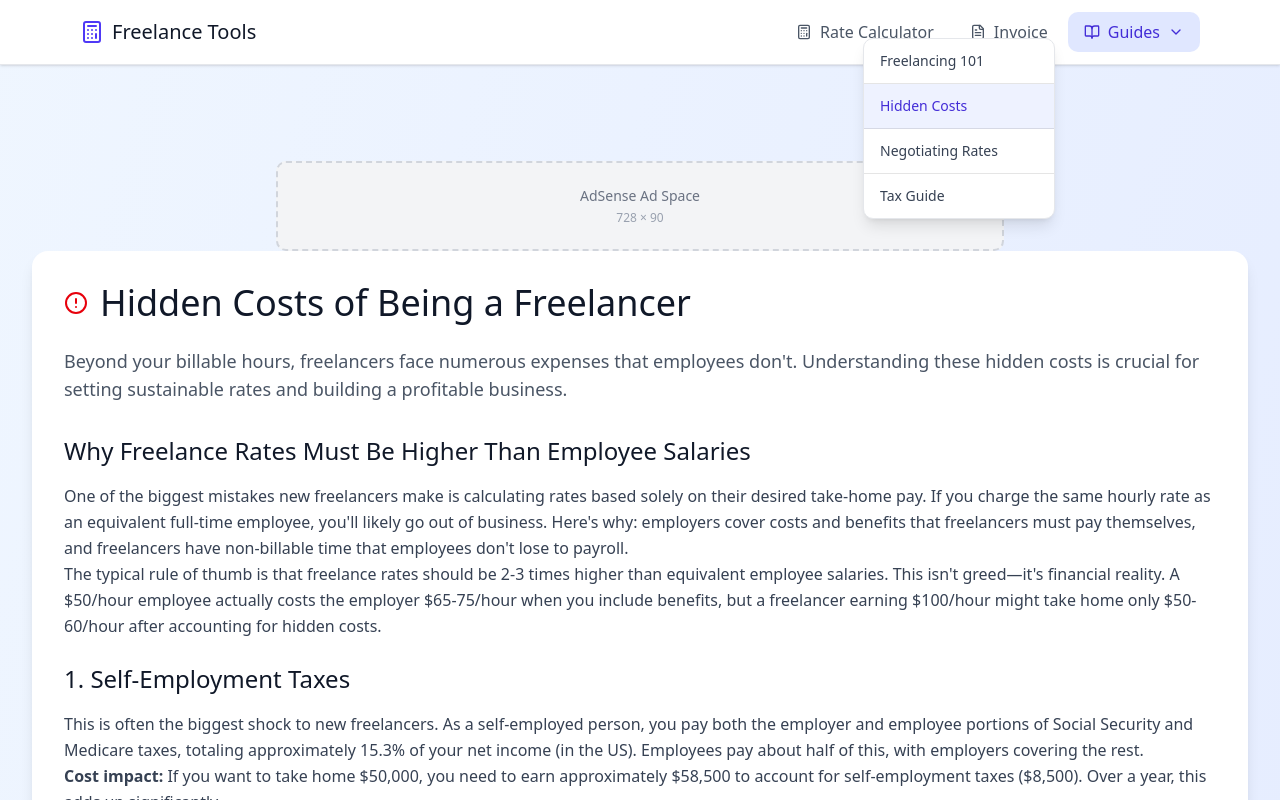
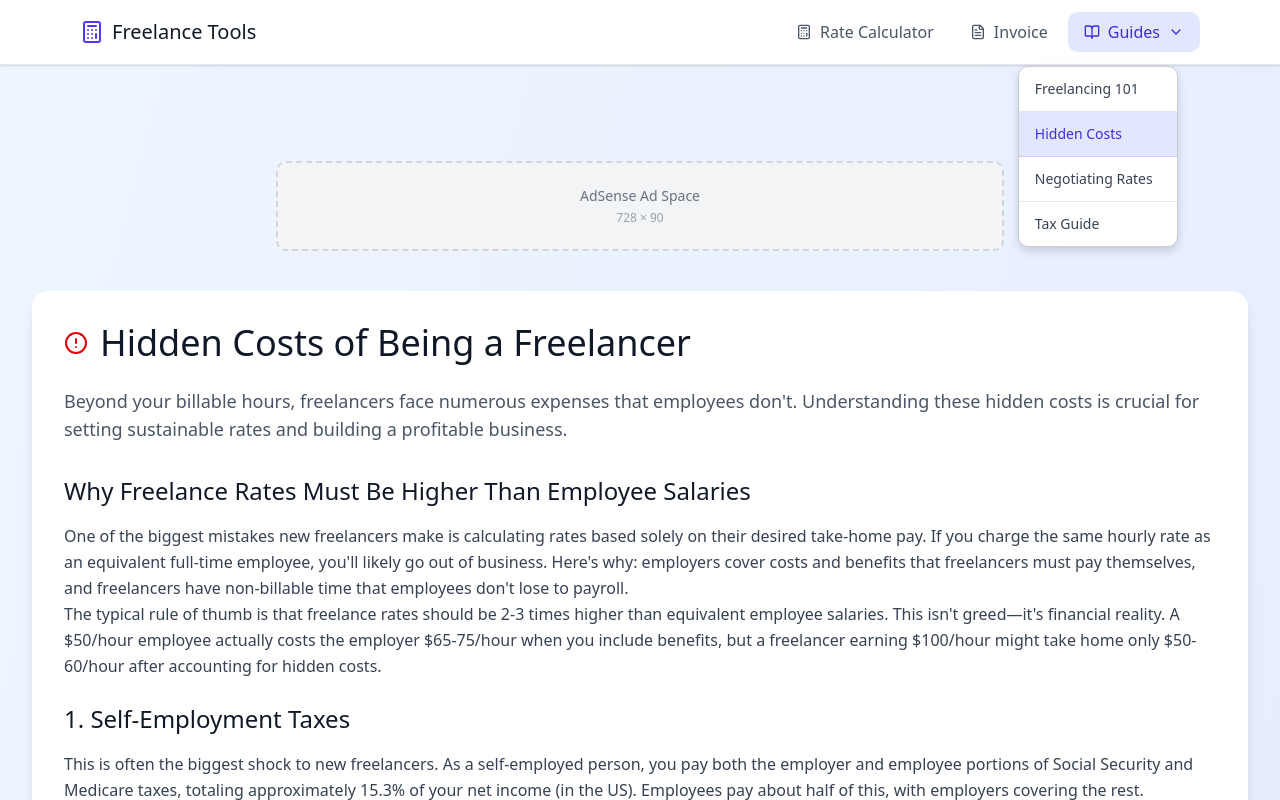
Before and after one commit to Glenn-Dunnegan/Freelancefinance, a React (Vite) app: page /guide/hidden-costs in a window 1280 px wide. Both pictures are taken after a click on the button "Guides". Shown: the top 800 px of the page. Built offline with nearby package versions, Linux system fonts and the light colour scheme.

Commit message:
Updated Guides Button

```diff
--- a/package.json
+++ b/package.json
@@ -25,7 +25,7 @@
             "@radix-ui/react-select": "^2.1.6",
             "@radix-ui/react-separator": "^1.1.2",
             "@radix-ui/react-slider": "^1.2.3",
-            "@radix-ui/react-slot": "^1.1.2",
+            "@radix-ui/react-slot": "^1.2.4",
             "@radix-ui/react-switch": "^1.1.3",
             "@radix-ui/react-tabs": "^1.1.3",
             "@radix-ui/react-toggle": "^1.1.2",
--- /dev/null
+++ b/src/components/Dd.tsx
@@ -0,0 +1,115 @@
+import React, { useState, useRef, useLayoutEffect } from "react";
+import {BookOpen, ChevronDown } from 'lucide-react';
+import { Link, useLocation } from "react-router-dom";
+
+type DropdownItem = {
+  label: string;
+  path: string;
+  onClick: () => void;
+};
+
+type DropdownProps = {
+  label: string;
+  items: DropdownItem[];
+  activePath?: string;
+};
+
+export const Dropdown2: React.FC<DropdownProps> = ({ label, items }) => {
+  const [open, setOpen] = useState(false);
+  const [menuStyle, setMenuStyle] = useState<React.CSSProperties>({});
+  const containerRef = useRef<HTMLDivElement>(null);
+  const menuRef = useRef<HTMLUListElement>(null);
+  const location = useLocation();
+
+  // Check if any dropdown item matches the current path
+  const isDropdownActive = items.some(item => location.pathname === item.path);
+
+  const handleBlur = (e: React.FocusEvent<HTMLDivElement>) => {
+    const next = e.relatedTarget as Node | null;
+    if (!containerRef.current?.contains(next)) {
+      setOpen(false);
+    }
+  };
+
+  useLayoutEffect(() => {
+    if (!open || !menuRef.current) return;
+
+    const rect = menuRef.current.getBoundingClientRect();
+    const overflowRight = rect.right > window.innerWidth;
+
+    if (overflowRight) {
+      setMenuStyle({ right: 0 });
+    } else {
+      setMenuStyle({ left: -60 });
+    }
+  }, [open]);
+
+  return (
+    <div
+      ref={containerRef}
+      tabIndex={-1}
+      onBlur={handleBlur}
+      style={{
+        position: "relative",
+        display: "inline-block",
+      }}
+    >
+      <button className={`ddbtn ${
+          isDropdownActive ? 'bg-indigo-100 text-indigo-700' : ''
+        }`}
+        onClick={() => setOpen((o) => !o)}
+        aria-haspopup="menu"
+        aria-expanded={open}
+      >
+        <BookOpen className="w-4 h-4" />
+        {label}
+        <ChevronDown className={`w-4 h-4 transition-transform ${open ? 'rotate-180' : ''}`} />
+      </button>
+
+      {open && (
+        <ul
+          ref={menuRef}
+          className="ddmenu"
+          role="menu"
+          style={{
+            position: "absolute",
+            top: "calc(100% + 4px)",
+            left: "-500px",
+            borderRadius: "10px",
+            zIndex: 1000,
+            listStyle: "none",
+            padding: 0,
+            margin: 10,
+            background: "white",
+            border: "1px solid #ccc",
+            minWidth: "160px",
+            boxShadow: "0 4px 10px rgba(0,0,0,0.15)",
+            ...menuStyle,
+          }}
+        >
+          {items.map((item, i) => {
+            const isActive = location.pathname === item.path;
+            return (
+            <li key={i}>
+              <Link
+                to = {item.path}
+                role="menuitem"
+                className={`block w-full text-left px-4 py-3 text-sm transition-colors ${
+                  isActive ? 'bg-indigo-100 text-indigo-700 font-semibold' : 'text-gray-700 hover:bg-gray-50'
+                } ${
+                  i !== items.length - 1 ? 'border-b border-gray-100' : ''
+                } ${i === 0 ? 'rounded-t-lg' : ''} ${i === items.length - 1 ? 'rounded-b-lg' : ''}`}
+                onClick={() => {
+                  item.onClick();
+                  setOpen(false);
+                }}
+              >
+                {item.label}
+              </Link>
+            </li>
+          )})}
+        </ul>
+      )}
+    </div>
+  );
+};
--- a/src/components/FreelancerTaxGuide.tsx
+++ b/src/components/FreelancerTaxGuide.tsx
@@ -8,7 +8,9 @@ export function FreelancerTaxGuide() {
     <div className="max-w-4xl mx-auto py-12 px-4">
       <SEOHead />
 
-      <AdPlaceholder type="leaderboard" className="mb-6" />
+      <div style={{marginBottom:40}}>
+        <AdPlaceholder type="leaderboard" className="mb-6" />
+      </div>
 
       <article className="bg-white rounded-2xl shadow-lg p-8 mb-8">
         <div className="flex items-center gap-3 mb-6">
--- a/src/components/FreelancingGuide2026.tsx
+++ b/src/components/FreelancingGuide2026.tsx
@@ -8,7 +8,9 @@ export function FreelancingGuide2026() {
     <div className="max-w-4xl mx-auto py-12 px-4">
       <SEOHead />
 
-      <AdPlaceholder type="leaderboard" className="mb-6" />
+      <div style={{marginBottom:40}}>
+        <AdPlaceholder type="leaderboard" className="mb-6" />
+      </div>
 
       <article className="bg-white rounded-2xl shadow-lg p-8 mb-8">
         <div className="flex items-center gap-3 mb-6">
--- a/src/components/HiddenCosts.tsx
+++ b/src/components/HiddenCosts.tsx
@@ -8,7 +8,9 @@ export function HiddenCosts() {
     <div className="max-w-4xl mx-auto py-12 px-4">
       <SEOHead />
 
-      <AdPlaceholder type="leaderboard" className="mb-6" />
+      <div style={{marginBottom:40}}>
+        <AdPlaceholder type="leaderboard" className="mb-6" />
+      </div>
 
       <article className="bg-white rounded-2xl shadow-lg p-8 mb-8">
         <div className="flex items-center gap-3 mb-6">
--- a/src/components/Navigation.tsx
+++ b/src/components/Navigation.tsx
@@ -2,6 +2,7 @@ import { Link, useLocation } from 'react-router-dom';
 import { Calculator, FileText, BookOpen, ChevronDown } from 'lucide-react';
 import { useState } from 'react';
 import { Dropdown } from './Dropdown';
+import { Dropdown2 } from './Dd';
 
 export function Navigation() {
   const location = useLocation();
@@ -50,42 +51,7 @@ export function Navigation() {
             </Link>
 
             {/* Guides Dropdown */}
-            <div className="relative">
-              <button
-                onClick={() => setIsGuidesOpen(!isGuidesOpen)}
-                className={`flex items-center gap-2 px-4 py-2 rounded-lg transition-colors ${
-                  isActive('/guide')
-                    ? 'bg-indigo-100 text-indigo-700'
-                    : 'text-gray-600 hover:bg-gray-100'
-                }`}
-              >
-                <BookOpen className="w-4 h-4" />
-                <span>Guides</span>
-                <ChevronDown className={`w-4 h-4 transition-transform ${isGuidesOpen ? 'rotate-180' : ''}`} />
-              </button>
-
-              {isGuidesOpen && (
-                <div className="dropdown">
-                  {/*className="absolute top-full left-0 mt-2 w-48 bg-white rounded-lg shadow-lg border border-gray-200 z-50"*/}
-                  {guideLinks.map(guide => (
-                    <Link
-                      key={guide.path}
-                      to={guide.path}
-                      onClick={() => setIsGuidesOpen(false)}
-                      className={`block px-4 py-3 text-sm transition-colors ${
-                        isActive(guide.path)
-                          ? 'bg-indigo-50 text-indigo-700 font-semibold'
-                          : 'text-gray-700 hover:bg-gray-50'
-                      } ${
-                        guideLinks.indexOf(guide) !== guideLinks.length - 1 ? 'border-b border-gray-100' : ''
-                      }`}
-                    >
-                      {guide.label}
-                    </Link>
-                  ))}
-                </div>
-              )}
-            </div>
+            <div><Dropdown2 label={'Guides'} items={guideLinks.map(guide => ({ label: guide.label, onClick: () => setIsGuidesOpen(false), path:guide.path }))} /></div>
           </div>
         </div>
       </div>
--- a/src/components/NegotiatingRates.tsx
+++ b/src/components/NegotiatingRates.tsx
@@ -8,7 +8,9 @@ export function NegotiatingRates() {
     <div className="max-w-4xl mx-auto py-12 px-4">
       <SEOHead />
 
-      <AdPlaceholder type="leaderboard" className="mb-6" />
+      <div style={{marginBottom:40}}>
+        <AdPlaceholder type="leaderboard" className="mb-6" />
+      </div>
 
       <article className="bg-white rounded-2xl shadow-lg p-8 mb-8">
         <div className="flex items-center gap-3 mb-6">
--- a/src/components/ui/button.tsx
+++ b/src/components/ui/button.tsx
@@ -1,6 +1,6 @@
 import * as React from "react";
-import { Slot } from "@radix-ui/react-slot@1.1.2";
-import { cva, type VariantProps } from "class-variance-authority@0.7.1";
+import { Slot } from "@radix-ui/react-slot";
+import { cva, type VariantProps } from "class-variance-authority";
 
 import { cn } from "./utils";
 
--- a/src/index.css
+++ b/src/index.css
@@ -300,6 +300,51 @@
     border: 1px solid var(--color-gray-200);
     z-index: 50;
   }
+  .dropdown2{
+    position: absolute;
+    top: 30px;
+    right: 100px;
+    margin-top: 0.5rem;
+    width: 12rem;
+    background-color: var(--color-white);
+    border-radius: var(--radius);
+    box-shadow: 0 10px 15px -3px rgba(0, 0, 0, 0.1), 0 4px 6px -4px rgba(0, 0, 0, 0.1);
+    border: 1px solid var(--color-gray-200);
+    z-index: 50;
+  }
+  .dd{
+    position: absolute;
+    top: 30px;
+    right: 100px;
+    margin-top: 0.5rem;
+    width: 12rem;
+    background-color: var(--color-white);
+    border-radius: var(--radius);
+    box-shadow: 0 10px 15px -3px rgba(0, 0, 0, 0.1), 0 4px 6px -4px rgba(0, 0, 0, 0.1);
+    border: 1px solid var(--color-gray-200);
+    z-index: 50;
+  }
+  .ddbtn{
+    display: flex;
+    align-items: center;
+    justify-content: space-between;
+    gap: 8px;
+    width: 100%;
+    padding: 0.5rem 1rem;
+    background-color: var(--color-white);
+    border: none;
+    cursor: pointer;
+    border-radius: var(--radius);
+    color: var(--color-gray-600);
+  }
+  .ddbtn:hover{
+    background-color: var(--color-gray-100);
+  }
+  .ddmenu{
+    display: flex;
+    flex-direction: column;
+    box-shadow: 0 10px 15px -3px rgba(0, 0, 0, 0.1), 0 4px 6px -4px rgba(0, 0, 0, 0.1);
+  }
 
   @supports (color: color-mix(in lab, red, red)) {
     ::placeholder {
```
Also changed, not shown: src/components/Dropdown.tsx (+2 -8 lines), 1 other file (tests, documents, lock files or other folders).
